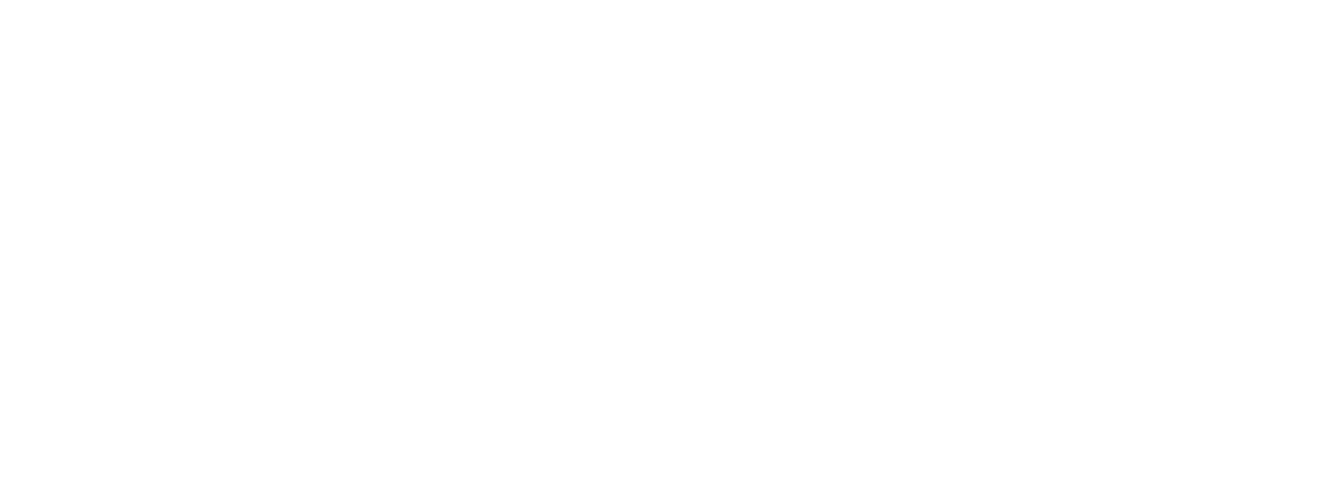
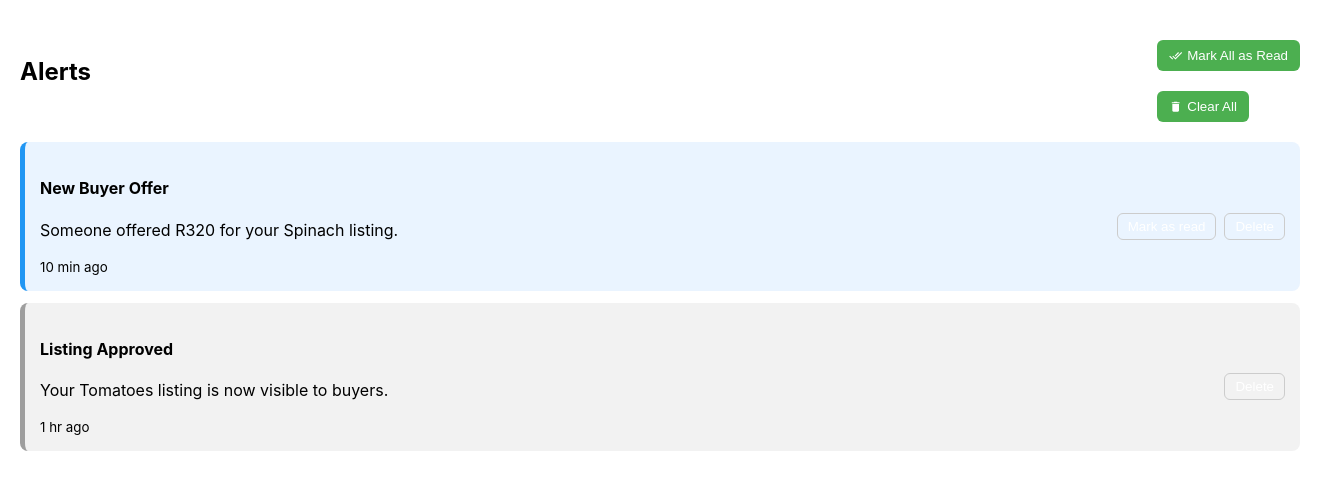
Before and after one commit to Tishetso/agri-connect-frontend, a React (Create React App) app: page /farmer/alerts in a window 1280 px wide. Before the commit this address had no page. Shown: the top 490 px of the page, 1320 px wide, since content can reach past the window. Built offline with nearby package versions, Linux system fonts and the light colour scheme.

Commit message:
added static view for later manipulation

```diff
--- a/src/App.js
+++ b/src/App.js
@@ -9,6 +9,9 @@
 import ForgotPassword from "./pages/ForgotPassword";
 import ResetPassword from "./pages/ResetPassword";
 import ListingsPage from "./pages/Farmer/ListingsPage";
+import Alerts from "./components/Alerts";
+import Chatroom from "./components/Chatroom";
+import SettingsPage from "./components/SettingsPage";
 
 function App() {
   return (
@@ -24,6 +27,11 @@
             <Route path="/forgot-password" element={<ForgotPassword />} />
             <Route path="/reset-password" element={<ResetPassword />} />
             <Route path="/farmer/listings" element={<ListingsPage/>}/>
+            <Route path="/farmer/alerts" element={<Alerts/>}/>
+            <Route path="/farmer/chatroom" element={<Chatroom/>}/>
+            <Route path="/settings" element={<SettingsPage/>}/>
+
+
 
 
 
--- /dev/null
+++ b/src/components/Alerts.jsx
@@ -0,0 +1,94 @@
+import React, { useState } from "react";
+/*import "./AlertsPage.css";*/
+import "../pages/Farmer/Alerts.css";
+import { MdNotificationsActive, MdDelete, MdDoneAll } from "react-icons/md";
+
+function AlertsPage() {
+    const [alerts, setAlerts] = useState([
+        {
+            id: 1,
+            title: "New Buyer Offer",
+            message: "Someone offered R320 for your Spinach listing.",
+            time: "10 min ago",
+            read: false
+        },
+        {
+            id: 2,
+            title: "Listing Approved",
+            message: "Your Tomatoes listing is now visible to buyers.",
+            time: "1 hr ago",
+            read: true
+        }
+    ]);
+
+    const markAsRead = (id) => {
+        setAlerts(alerts.map(a =>
+            a.id === id ? { ...a, read: true } : a
+        ));
+    };
+
+    const markAllAsRead = () => {
+        setAlerts(alerts.map(a => ({ ...a, read: true })));
+    };
+
+    const deleteAlert = (id) => {
+        setAlerts(alerts.filter(a => a.id !== id));
+    };
+
+    const clearAll = () => {
+        setAlerts([]);
+    };
+
+    return (
+        <div className="alerts-page">
+
+            <div className="alerts-header">
+                <h2>Alerts</h2>
+                <div className="alert-actions">
+                    <button onClick={markAllAsRead}>
+                        <MdDoneAll /> Mark All as Read
+                    </button>
+                    <button onClick={clearAll}>
+                        <MdDelete /> Clear All
+                    </button>
+                </div>
+            </div>
+
+            <div className="alerts-list">
+                {alerts.length === 0 ? (
+                    <div className="empty-alerts">
+                        <MdNotificationsActive size={60} />
+                        <p>No alerts yet</p>
+                    </div>
+                ) : (
+                    alerts.map(alert => (
+                        <div
+                            key={alert.id}
+                            className={`alert-card ${alert.read ? "read" : "unread"}`}
+                        >
+                            <div className="alert-text">
+                                <h4>{alert.title}</h4>
+                                <p>{alert.message}</p>
+                                <small>{alert.time}</small>
+                            </div>
+
+                            <div className="alert-buttons">
+                                {!alert.read && (
+                                    <button onClick={() => markAsRead(alert.id)}>
+                                        Mark as read
+                                    </button>
+                                )}
+                                <button onClick={() => deleteAlert(alert.id)}>
+                                    Delete
+                                </button>
+                            </div>
+                        </div>
+                    ))
+                )}
+            </div>
+
+        </div>
+    );
+}
+
+export default AlertsPage;
--- /dev/null
+++ b/src/components/Chatroom.jsx
@@ -0,0 +1,52 @@
+import React, { useState } from "react";
+/*import "./Chatroom.css";*/
+import "../pages/Farmer/Chatroom.css";
+import { MdSend } from "react-icons/md";
+
+function Chatroom() {
+
+    const [messages, setMessages] = useState([]);
+    const [input, setInput] = useState("");
+
+    const sendMessage = () => {
+        if (input.trim() === "") return;
+
+        setMessages([...messages, { text: input, sender: "You" }]);
+        setInput("");
+    };
+
+    return (
+        <div className="chatroom-page">
+            <h2>Chatroom</h2>
+
+            <div className="chat-window">
+                {messages.length === 0 && (
+                    <p className="no-messages">Start chatting with buyers...</p>
+                )}
+
+                {messages.map((msg, index) => (
+                    <div key={index} className="chat-message">
+                        <span className="sender">{msg.sender}:</span>
+                        <span>{msg.text}</span>
+                    </div>
+                ))}
+            </div>
+
+            <div className="chat-input-box">
+                <input
+                    type="text"
+                    placeholder="Type a message..."
+                    value={input}
+                    onChange={(e) => setInput(e.target.value)}
+                />
+
+                <button onClick={sendMessage}>
+                    <MdSend />
+                </button>
+            </div>
+
+        </div>
+    );
+}
+
+export default Chatroom;
--- /dev/null
+++ b/src/components/SettingsPage.jsx
@@ -0,0 +1,36 @@
+import React from "react";
+
+import "../pages/Farmer/SettingsPage.css";
+
+function SettingsPage() {
+    return (
+        <div className="settings-page">
+            <h2>Settings</h2>
+
+            <div className="settings-section">
+                <h3>Profile</h3>
+                <label>Name</label>
+                <input type="text" value="Tishetso Mphelane" readOnly />
+
+                <label>Role</label>
+                <input type="text" value="Farmer" readOnly />
+            </div>
+
+            <div className="settings-section">
+                <h3>Preferences</h3>
+                <label>
+                    <input type="checkbox" />
+                    Receive email notifications
+                </label>
+
+                <label>
+                    <input type="checkbox" />
+                    Receive SMS alerts
+                </label>
+            </div>
+
+        </div>
+    );
+}
+
+export default SettingsPage;
--- /dev/null
+++ b/src/pages/Farmer/Alerts.css
@@ -0,0 +1,68 @@
+.alerts-page {
+    padding: 20px;
+    width: 100%;
+}
+
+.alerts-header {
+    display: flex;
+    justify-content: space-between;
+    align-items: center;
+    margin-bottom: 20px;
+}
+
+.alert-actions button {
+    margin-left: 10px;
+    background: #4CAF50;
+    color: white;
+    border: none;
+    padding: 8px 12px;
+    border-radius: 6px;
+    cursor: pointer;
+    display: flex;
+    align-items: center;
+}
+
+.alert-actions button svg {
+    margin-right: 5px;
+}
+
+.alerts-list {
+    display: flex;
+    flex-direction: column;
+    gap: 12px;
+}
+
+.alert-card {
+    padding: 15px;
+    border-radius: 8px;
+    border-left: 5px solid;
+    background: #fff;
+    display: flex;
+    justify-content: space-between;
+    align-items: center;
+}
+
+.alert-card.unread {
+    border-color: #2196F3;
+    background: #EAF4FF;
+}
+
+.alert-card.read {
+    border-color: #9E9E9E;
+    background: #F2F2F2;
+}
+
+.alert-buttons button {
+    background: none;
+    border: 1px solid #ccc;
+    padding: 5px 10px;
+    border-radius: 6px;
+    cursor: pointer;
+    margin-left: 8px;
+}
+
+.empty-alerts {
+    text-align: center;
+    padding: 50px 0;
+    color: #777;
+}
--- /dev/null
+++ b/src/pages/Farmer/Chatroom.css
@@ -0,0 +1,45 @@
+.chatroom-page {
+    padding: 20px;
+    display: flex;
+    flex-direction: column;
+    height: 100%;
+}
+
+.chat-window {
+    flex: 1;
+    border: 1px solid #ddd;
+    border-radius: 10px;
+    padding: 10px;
+    overflow-y: auto;
+    background: #fafafa;
+    margin-bottom: 15px;
+}
+
+.chat-message {
+    padding: 5px 0;
+}
+
+.sender {
+    font-weight: bold;
+    margin-right: 5px;
+}
+
+.chat-input-box {
+    display: flex;
+    gap: 10px;
+}
+
+.chat-input-box input {
+    flex: 1;
+    padding: 10px;
+    border-radius: 8px;
+    border: 1px solid #ccc;
+}
+
+.chat-input-box button {
+    padding: 10px;
+    background: #4CAF50;
+    color: white;
+    border: none;
+    border-radius: 8px;
+}
--- a/src/pages/Farmer/ListingCard.css
+++ b/src/pages/Farmer/ListingCard.css
@@ -3,6 +3,7 @@
     padding: 15px;
     border-radius: 10px;
     box-shadow: 0 4px 10px rgba(0,0,0,0.1);
+    text-align:center;
 
 }
 
@@ -11,6 +12,7 @@
     padding: 4px 8px;
     border-radius: 6px;
     margin-top: 10px;
+    margin-bottom:15px;
 
 }
 
@@ -29,6 +31,7 @@
     display:flex;
     gap: 8px;
     margin-bottom: 10px;
+
 }
 
 .card-image{
@@ -39,6 +42,7 @@
     border: 1px solid #ddd;
     cursor:pointer;
     transition: transform 0.2s;
+
 
 }
 .card-image:hover{
@@ -80,7 +84,8 @@
 .card-actions{
     margin-top:12px;
     display:flex;
-    gap:10px;
+    /*gap:10px;*/
+    justify-content:space-between;
 
 }
 
--- a/src/pages/Farmer/ListingsPage.jsx
+++ b/src/pages/Farmer/ListingsPage.jsx
@@ -16,8 +16,8 @@
     const [editItem, setEditItem] = useState(null);
 
     //add listing
-    const addListing = (newItem) => {
-        setListings([...listings, { id: listings.length + 1, ...newItem }]);
+    const addListing = (newItem) => {//hardcorded status
+        setListings([...listings, { id: listings.length + 1 , status:newItem.status || "Available", ...newItem }]);
     };
     // Delete listing
     const deleteListing = (id) => {
--- /dev/null
+++ b/src/pages/Farmer/SettingsPage.css
@@ -0,0 +1,26 @@
+.settings-page {
+    padding: 20px;
+}
+
+.settings-section {
+    background: #fff;
+    padding: 20px;
+    border-radius: 10px;
+    margin-bottom: 20px;
+}
+
+.settings-section h3 {
+    margin-bottom: 15px;
+}
+
+.settings-section label {
+    display: block;
+    margin-bottom: 10px;
+}
+
+.settings-section input[type="text"] {
+    width: 100%;
+    padding: 8px;
+    border: 1px solid #ccc;
+    border-radius: 8px;
+}
```
Also changed, not shown: src/pages/Farmer/ListingCard.jsx (+8 -16 lines).
